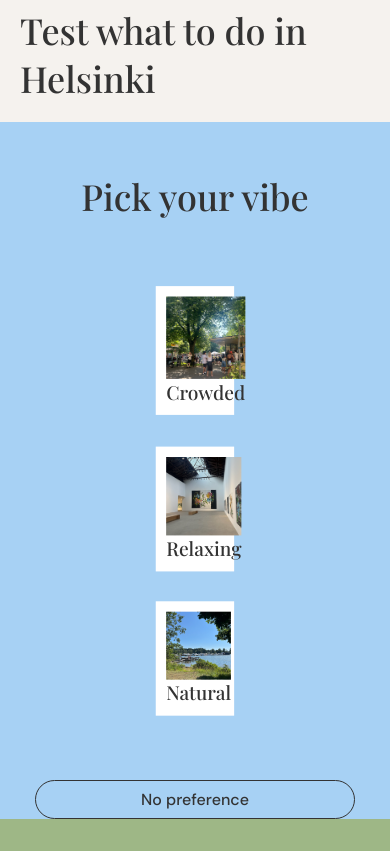
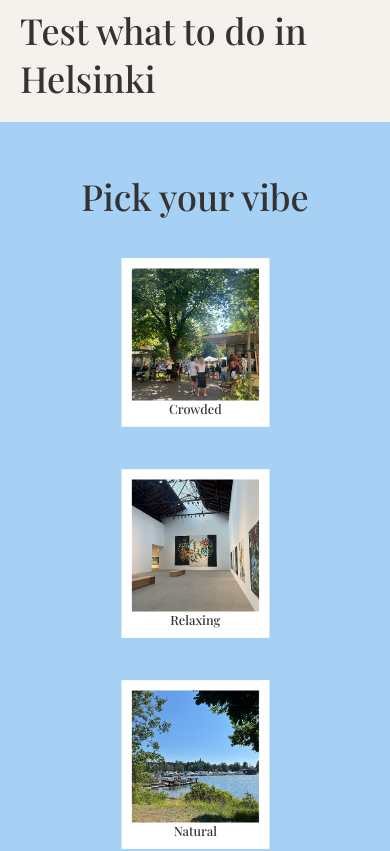
Before and after one commit to anniinankaa/helsinkithings, a React (Vite) app: page / in a window 390 px wide. Shown: the part 2120-2971 px from the top of the page. Built offline with nearby package versions, Linux system fonts and the light colour scheme; a web font is replaced by a local one.

Commit message:
testin mukautus mobiilikokoon

```diff
--- a/src/components/ui/PicFrame.module.css
+++ b/src/components/ui/PicFrame.module.css
@@ -40,3 +40,17 @@
     pointer-events: none;
     width: 100%;
 }
+
+@media (max-width: 768px) {
+    .picFrame {
+        height: 25vh;
+        aspect-ratio: 7/8;
+        width: auto;
+    }
+
+    .active {
+        height: 25vh;
+        aspect-ratio: 7/8;
+        width: auto;
+    }
+}
--- a/src/pages/HomePage/HomeTest.css
+++ b/src/pages/HomePage/HomeTest.css
@@ -1,6 +1,6 @@
 
 .test-screen {
-    height: 982px;
+    min-height: 95vh;
     background: var(--background);
     overflow-y: auto;
     background: var(--background);
@@ -54,10 +54,25 @@
         flex-direction: column;
         justify-self: center;
         transform: scale(auto);
+        margin-top: 2vh;
+    }
+
+    #test-q5 .image-container {
+        display: grid;
+        grid-template-columns: auto auto;
+    }
+
+    .preference-button {
+        margin-top: 2vh;
     }
 
     .test-screen {
-        height: auto;
         width: auto;
     }
 }
+
+@media (max-width: 400px) {
+    .image-container h3 {
+        font-size: var(--font-size-sm);
+    }
+}
--- a/src/pages/HomePage/HomeTests.jsx
+++ b/src/pages/HomePage/HomeTests.jsx
@@ -58,7 +58,7 @@ function HomeTests () {
               { src: "/testpics/night.png", label: "Night owl", alt:'Amos rex at night'}]}/>
         </div>
 
-        <div ref={(el) => questionRefs.current[5] = el}>
+        <div ref={(el) => questionRefs.current[5] = el} id="test-q5">
           <HomeTest iD={5} onSelect={resultfunc} color='#52709F' borderColor='#FBB8AF' header='What are you most into?'
           images={[{ src: "/testpics/food.png", label: "Food", alt: 'meal'},
               { src: "/testpics/art.png", label: "Art", alt:'paintings'},
```
